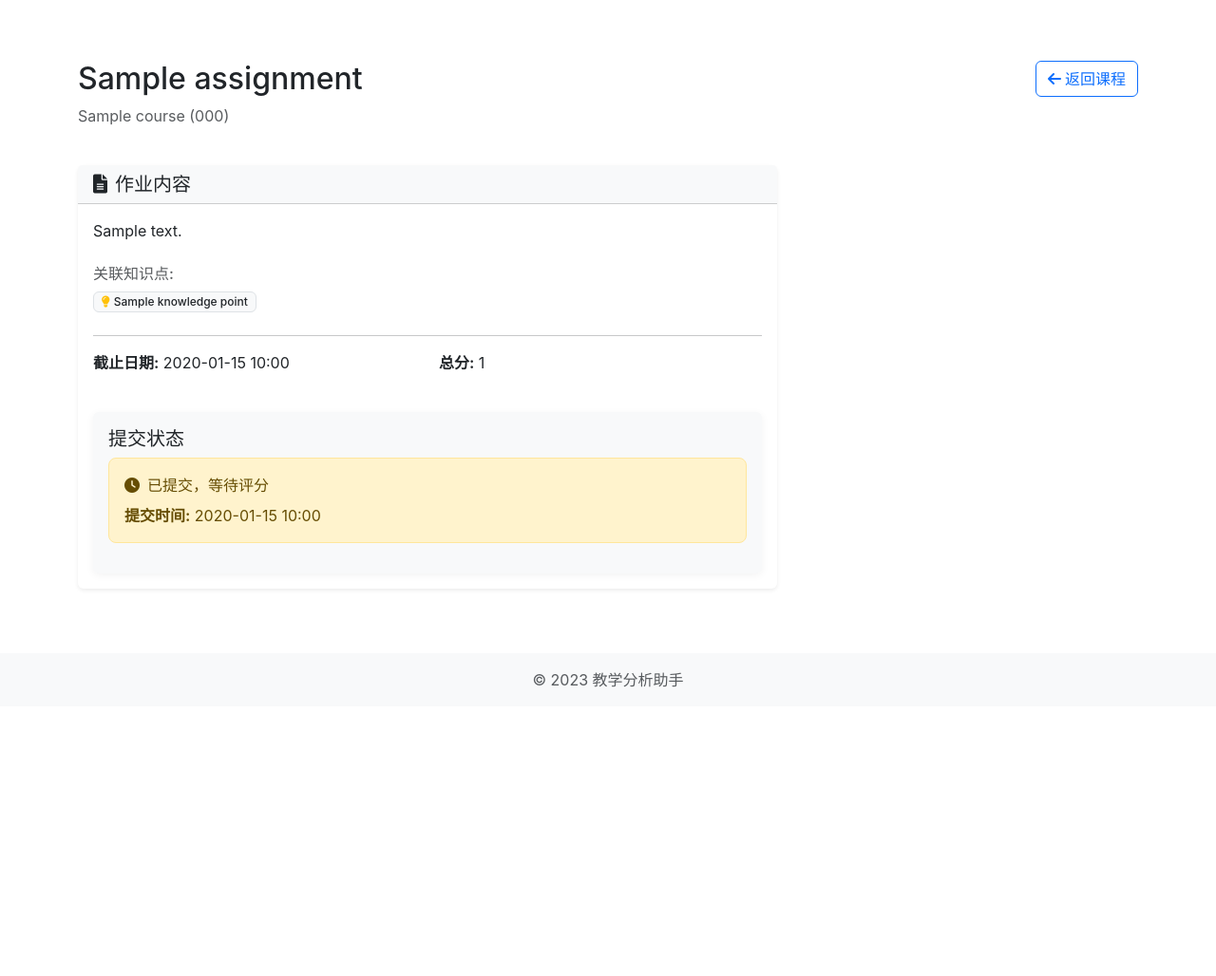
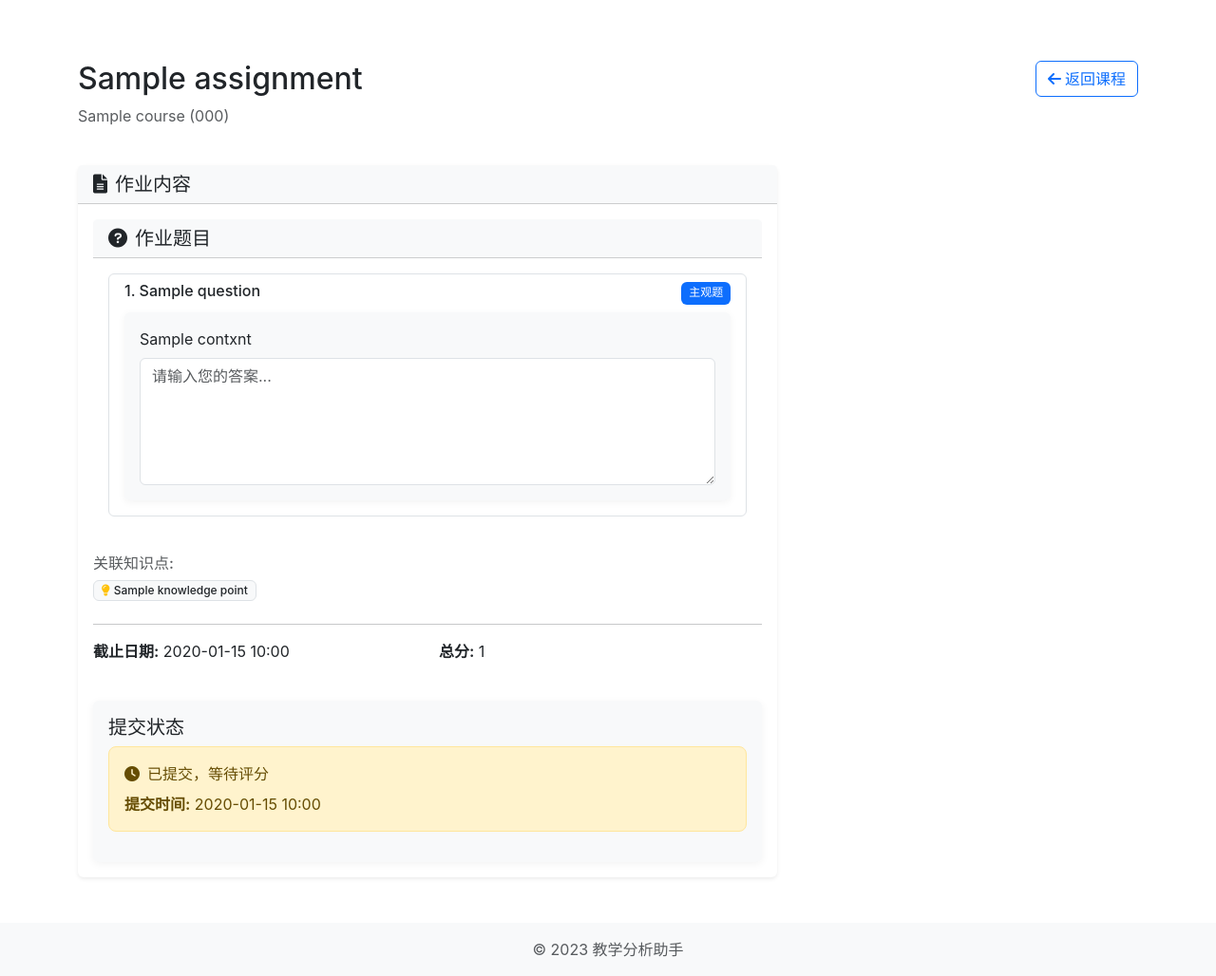
Before and after one commit to Lazyover/EduAssistant, a Flask app: template app/templates/course/view_assignment.html in a window 1280 px wide. Shown: the part 56-1084 px from the top of the page at 95% size. Before the commit the page ends 780 px from the top, so only its background shows below. Run offline with Flask 3, Linux system fonts and the light colour scheme; the template is opened without the code that fills it: most values are stand-ins (such as "Sample title", 1, 10 or a date in 2020).

Commit message:
作业题目显示
题目按一定顺序正确显示在作业页面中

```diff
--- a/app/__init__.py
+++ b/app/__init__.py
@@ -29,6 +29,7 @@ def create_app(config_class=Config):
     from app.views.recommend import recommend_bp
     from app.views.homework_api import homework_api_bp  # 添加这一行
 
+
     app.register_blueprint(auth_bp)
     app.register_blueprint(dashboard_bp)
     app.register_blueprint(admin_bp)
@@ -39,4 +40,5 @@ def create_app(config_class=Config):
     app.register_blueprint(recommend_bp)
     app.register_blueprint(homework_api_bp)  # 添加这一行
 
+
     return app
--- a/app/models/NewAdd.py
+++ b/app/models/NewAdd.py
@@ -14,7 +14,7 @@ class Question(BaseModel):
     answer = TextField()
     analysis = TextField()
     score = FloatField()
-    status = IntegerField()  # 0:主观题, 1:选择题, 2:判断题, 3:填空题
+    status = IntegerField()  #  1:选择题, 2:判断题, 3:填空题,others主观题,
     created_time = DateTimeField(default=datetime.now)
 
     class Meta:
--- a/app/templates/course/view_assignment.html
+++ b/app/templates/course/view_assignment.html
@@ -37,7 +37,91 @@
             </div>
             <div class="card-body">
                 <div class="mb-4">
-                    {{ assignment.description|safe }}
+                    <!-- 显示题目 -->
+                    <div class="card-header bg-light">
+                        <h5 class="mb-0"><i class="fas fa-question-circle me-2"></i>作业题目</h5>
+                    </div>
+                    <div class="card-body">
+                        {% if questions %}
+                        <div class="list-group">
+                            {% for question in questions %}
+                            <div class="list-group-item">
+                                <div class="d-flex w-100 justify-content-between">
+                                    <h6 class="mb-1">{{ loop.index }}. {{ question.question_name }}</h6>
+                                    <span class="badge bg-{{ 'success' if question.status == 1 else 'primary' }}">
+                                        {{ '选择题' if question.status == 1
+                                        else '判断题' if question.status == 2
+                                        else '简答题' if question.status == 3
+                                        else '主观题'  }}
+                                    </span>
+                                </div>
+                                <!-- 题目内容 -->
+                                <div class="mt-2">
+                                    <div class="card bg-light mb-2">
+                                        <div class="card-body p-3">
+                                            {% if question.status == 1 %}  <!-- 选择题 -->
+                                                <p class="mb-2">{{ question.context.split('\n')[0] }}</p>
+                                                <div class="options">
+                                                    {% for option in question.context.split('\n')[1:] if option.strip() %}
+                                                    <div class="form-check">
+                                                        <input class="form-check-input" type="radio"
+                                                            name="question_{{ question.id }}"
+                                                            id="option_{{ question.id }}_{{ loop.index }}"
+                                                            value="{{ loop.index }}">
+                                                        <label class="form-check-label" for="option_{{ question.id }}_{{ loop.index }}">
+                                                            {{ option }}
+                                                        </label>
+                                                    </div>
+                                                    {% endfor %}
+                                                </div>
+                                            {% elif question.status == 2 %}  <!-- 判断题 -->
+                                                <p class="mb-2">{{ question.context }}</p>
+                                                <div class="form-check">
+                                                    <input class="form-check-input" type="radio"
+                                                        name="question_{{ question.id }}"
+                                                        id="true_{{ question.id }}" value="1">
+                                                    <label class="form-check-label" for="true_{{ question.id }}">正确</label>
+                                                </div>
+                                                <div class="form-check">
+                                                    <input class="form-check-input" type="radio"
+                                                        name="question_{{ question.id }}"
+                                                        id="false_{{ question.id }}" value="0">
+                                                    <label class="form-check-label" for="false_{{ question.id }}">错误</label>
+                                                </div>
+                                            {% else %}  <!-- 简答题和主观题 -->
+                                                <p class="mb-2">{{ question.contxnt }}</p>
+                                                <textarea class="form-control"
+                                                        name="question_{{ question.id }}"
+                                                        rows="{{ 3 if question.status == 3 else 5 }}"
+                                                        placeholder="请输入您的答案..."></textarea>
+                                            {% endif %}
+                                        </div>
+                                    </div>
+                                </div>
+
+                                {% if is_teacher %}
+                                <div class="mt-2">
+                                    <small class="text-muted">正确答案: {{ question.answer }}</small>
+                                    <a href="{{ url_for('course.edit_question', question_id=question.id) }}"
+                                       class="btn btn-sm btn-outline-secondary ms-2">编辑</a>
+                                </div>
+                                {% endif %}
+                            </div>
+                            {% endfor %}
+                        </div>
+                        {% else %}
+                        <p class="text-center py-4">该作业暂无题目</p>
+                        {% endif %}
+
+                        {% if is_teacher %}
+                        <div class="mt-3">
+                            <a href="{{ url_for('course.add_question', assignment_id=assignment.id) }}"
+                               class="btn btn-primary">
+                               <i class="fas fa-plus me-1"></i>添加题目
+                            </a>
+                        </div>
+                        {% endif %}
+                    </div>
                 </div>
 
                 <!-- 显示关联知识点 -->
```
Also changed, not shown: app/templates/course/add_question.html (added, +53 -0 lines), app/views/course.py (+58 -0 lines), scripts/create_test/create_questions_wrongbooks.py (+9 -10 lines).
